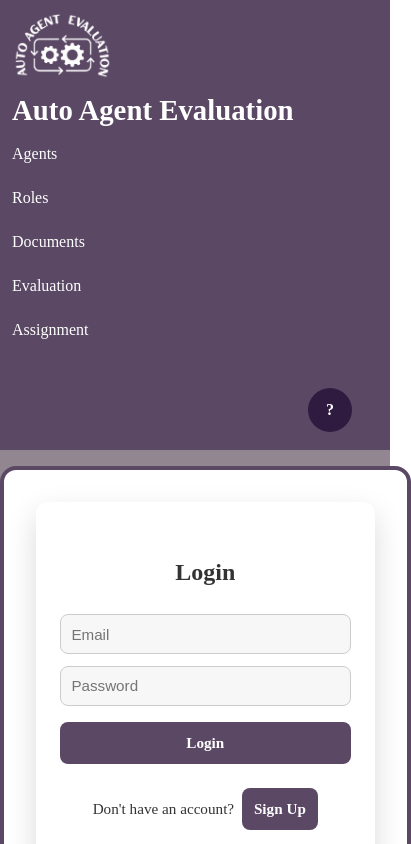
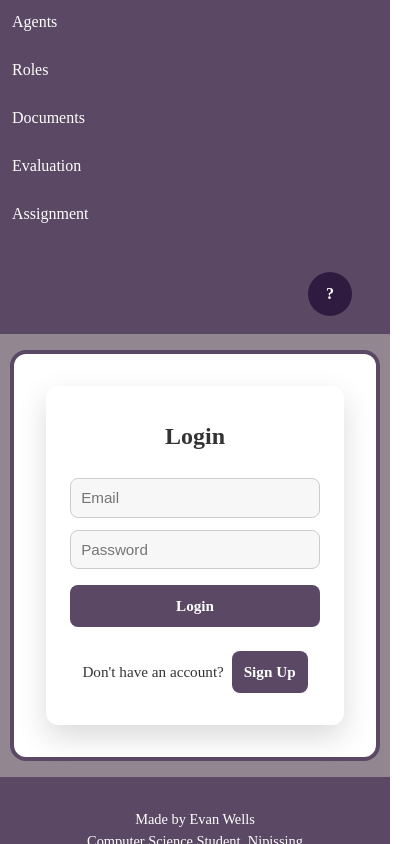
Before and after one commit to ppurple12/Summer2025, a React (Vite) app in the folder agent_evaluation_nlp/frontend/: page /login in a window 390 px wide. Shown: the top 844 px of the page, 411 px wide, since content can reach past the window. Built offline with nearby package versions, Linux system fonts and the light colour scheme.

Commit message:
Update app.css

```diff
--- a/agent_evaluation_nlp/frontend/src/styles/app.css
+++ b/agent_evaluation_nlp/frontend/src/styles/app.css
@@ -1,83 +1,83 @@
+/* Global styles */
+* {
+  box-sizing: border-box;
+  margin: 0;
+  padding: 0;
+}
+
+html, body {
+  font-family: 'Times New Roman', Times, serif;
+  background-color: #928690;
+  color: black;
+  height: 100%;
+  width: 100%;
+}
+
+#root {
+  min-height: 100vh;
+  display: flex;
+  flex-direction: column;
+}
+
+/* App Wrapper */
 .app-wrapper {
   display: flex;
   flex-direction: column;
   min-height: 100vh;
   background-color: #928690;
-
 }
 
-.main-content{
-  flex: 1;
-}
-
-#root {
-  height: 100%;
+/* Container */
+.container,
+.main-content {
   width: 100%;
-  margin: 0;
-  padding: 0;
-}
-
-/* body */
-html, body {
-  background-color: #928690;
-  margin: 0;
-  height: 100%;
-  padding: 0;
-  font-family: 'Times New Roman', Times, serif;
-  color: black;
-}
-
-.container {
-  width: 100%;
-  background-color: #ffffff;
+  max-width: 1200px;
+  background-color: white;
   border-radius: 1rem;
-  padding: 1rem;
-  flex: 1;
-  max-width: 80%;
+  padding: 1.5rem;
   margin: 2rem auto;
+  box-sizing: border-box;
 }
 
 /* Navbar */
-.page-container {
-  height: 100vh;
-  background-color: #8e808d;
-  font-family: 'Georgia', serif;
-}
-
-/* Navbar styles */
 .navbar {
+  display: flex;
+  justify-content: space-between;
+  align-items: center;
   background-color: #5a4864;
   color: white;
   padding: 16px 24px;
-  display: flex;
-  justify-content: space-between;
-  align-items: center;
+  flex-wrap: wrap;
+  gap: 1rem;
 }
 
-/* Left side: logo + nav */
 .navbar-left {
   display: flex;
   align-items: center;
+  gap: 1rem;
+  flex-wrap: wrap;
+  flex-grow: 1;
 }
 
-
+.logo-icon {
+  width: 120px;
+  height: auto;
+}
 
 .title-section {
   display: flex;
   flex-direction: column;
-
 }
 
 .app-title {
+  font-size: 2rem;
   margin: 0;
-  font-size: 35px;
 }
 
 .nav-links {
   display: flex;
-  color: #ffffff;
   gap: 16px;
-  margin-top: 4px;
+  flex-wrap: wrap;
 }
 
 .nav-link {
@@ -85,87 +85,54 @@ html, body {
   text-decoration: none;
   padding: 4px 10px;
   border-radius: 4px;
-  font-weight: normal;
-  transition: background-color 0.2s, font-weight 0.2s;
+  transition: background-color 0.2s ease;
 }
 
 .nav-link:hover {
   background-color: #2f1b40;
   font-weight: bold;
-  color: white;
 }
 
-/* Right side: icon + avatar */
 .navbar-right {
   display: flex;
   align-items: center;
-  gap: 16px;
+  gap: 1rem;
+  flex-shrink: 0;
 }
 
-
-.logo-icon {
-  width: 140px;
-  height: auto;
-  margin-right: 0.5rem;
-  padding-right: 5px;
-}
-
-.settings-icon:hover {
-  background-color: #2f1b40;
-  border-radius: 5px;
-  padding: 3px;
-}
-
-
-.logo-icon:hover {
-  background-color: #2f1b40;
-  border-radius: 5px;
-  padding: 2px;
-}
-
+/* Profile */
 .profile {
   text-align: center;
-}
-
-.profile:hover {
-  background-color: #2f1b40;
-  border-radius: 5px;
 }
 
 .avatar {
   width: 40px;
   height: 40px;
   border-radius: 50%;
-  margin-bottom: 4px;
+  background-color: #2f1b40;
+  color: white;
+  font-weight: bold;
+  display: flex;
+  align-items: center;
+  justify-content: center;
+  user-select: none;
 }
 
-.username {
-  font-size: 12px;
+/* Main content */
+.main-content {
+  border: 4px solid #5a4864;
 }
 
-/* Main content placeholder */
-.main-content {
-  background-color: white;
-  margin: 24px auto;
-  width: 90%;
-  min-height: 400px;
-  border-radius: 16px;
-  border: 4px solid #5a4864;
-  padding: 24px;
-}
-
-/* Footer Section */
+/* Footer */
 footer.footer-section {
   background-color: #5a4864;
   color: white;
   padding: 2rem 4rem;
-
-  text-align: left;
   display: flex;
   justify-content: space-between;
   align-items: center;
-  bottom: 0;
-  left: 0;
+  flex-wrap: wrap;
+  margin-top: auto;
 }
 
 .social-links {
@@ -191,10 +158,6 @@ footer.footer-section {
   transform: scale(1.1);
 }
 
-.social-link:hover {
-  transform: scale(1.1);
-}
-
 .footer-credit {
   font-size: 1.125rem;
 }
@@ -203,15 +166,11 @@ footer.footer-section {
   font-size: 0.875rem;
 }
 
-/* Buttons   */
-.button-container {
-  margin-top: 2rem;
-}
-
+/* Buttons */
 .button {
-  display: inline-flex;        /* Align text and icon in one row */
-  align-items: center;         /* Vertically center content */
-  gap: 0.5rem;                 /* Space between text and image */
+  display: inline-flex;
+  align-items: center;
+  gap: 0.5rem;
   padding: 1rem 2rem;
   background-color: #4B3B5E;
   color: #ffffff;
@@ -231,12 +190,12 @@ footer.footer-section {
   object-fit: contain;
 }
 
+/* Responsive Layout */
 @media (max-width: 768px) {
   .navbar {
     flex-direction: column;
     align-items: flex-start;
     padding: 12px;
-    gap: 1rem;
   }
 
   .navbar-left {
@@ -252,7 +211,7 @@ footer.footer-section {
   .nav-links {
     flex-direction: column;
     width: 100%;
-    gap: 0.25rem;
+    gap: 0.5rem;
     margin-top: 0.5rem;
   }
 
@@ -262,31 +221,26 @@ footer.footer-section {
   }
 
   .navbar-right {
-    align-self: flex-end;
+    width: 100%;
+    display: flex;
+    justify-content: flex-end;
     margin-top: 1rem;
   }
 
   .app-title {
-    font-size: 1.5rem;
+    font-size: 1.6rem;
     margin-top: 0.5rem;
   }
 
   .logo-icon {
     width: 100px;
   }
-}
 
-@media (max-width: 768px) {
   .container,
   .main-content {
     width: 95%;
     padding: 1rem;
     margin: 1rem auto;
-  }
-
-  .app-title {
-    font-size: 1.8rem;
-    text-align: left;
   }
 
   .footer-section {
@@ -299,7 +253,6 @@ footer.footer-section {
   .footer-note {
     font-size: 0.9rem;
   }
-
 
   .social-links {
     justify-content: center;
@@ -317,6 +270,6 @@ footer.footer-section {
   }
 
   .page-container {
-    height: auto; /* prevent squishing if 100vh breaks layout */
+    height: auto;
   }
 }
```
